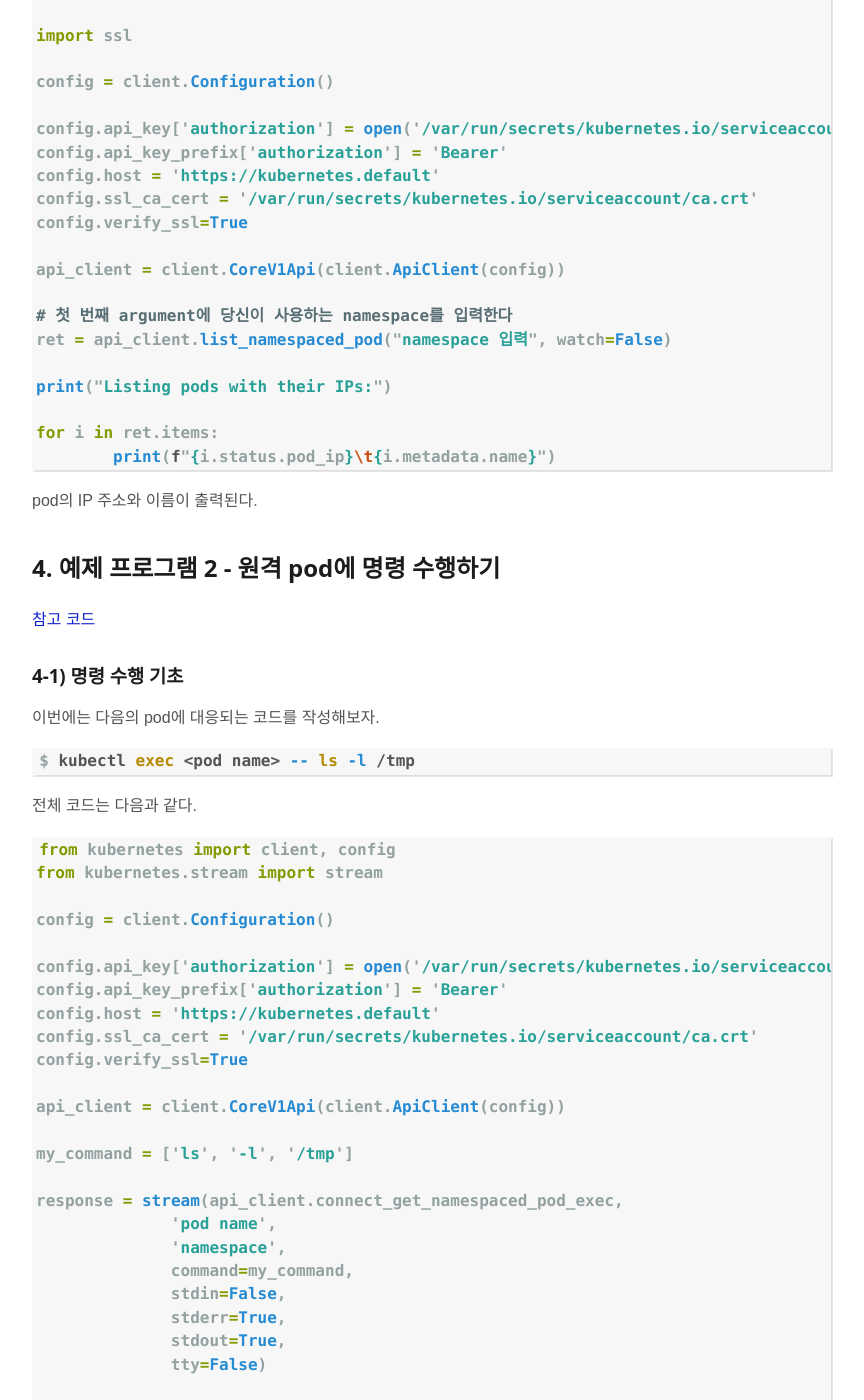
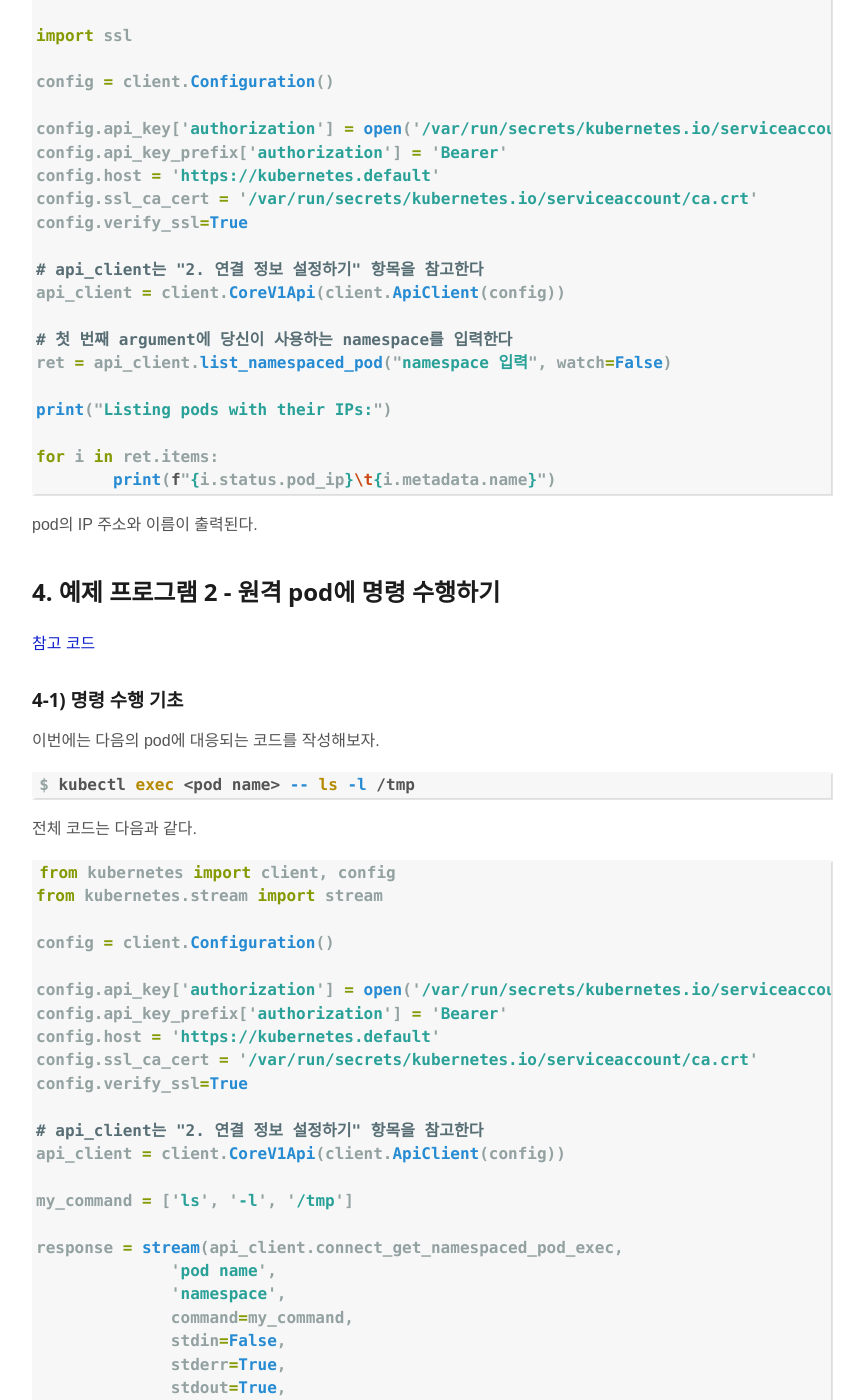
Before and after one commit to jason-heo/jason-heo.github.io, a Jekyll site: the page built from _posts/2020-12-19-kubernetes-python-api.md, in a window 1280 px wide and 1400 px high, scrolled down 3385 px. Shown: the whole window, without its empty margins (208-1072 px from the left). Built offline with Jekyll 4.4.1, drawn with Linux system fonts in a browser that asks for light colours; comment, search, counter and statistics services are not loaded; some of the changed text lies outside the part shown.

Commit message:
api_client 변수 생성 참고 안내

```diff
--- a/_posts/2020-12-19-kubernetes-python-api.md
+++ b/_posts/2020-12-19-kubernetes-python-api.md
@@ -157,6 +157,7 @@ config.host = 'https://kubernetes.default'
 config.ssl_ca_cert = '/var/run/secrets/kubernetes.io/serviceaccount/ca.crt'
 config.verify_ssl=True
 
+# api_client는 "2. 연결 정보 설정하기" 항목을 참고한다
 api_client = client.CoreV1Api(client.ApiClient(config))
 
 # 첫 번째 argument에 당신이 사용하는 namespace를 입력한다
@@ -196,6 +197,7 @@ config.host = 'https://kubernetes.default'
 config.ssl_ca_cert = '/var/run/secrets/kubernetes.io/serviceaccount/ca.crt'
 config.verify_ssl=True
 
+# api_client는 "2. 연결 정보 설정하기" 항목을 참고한다
 api_client = client.CoreV1Api(client.ApiClient(config))
 
 my_command = ['ls', '-l', '/tmp']
@@ -242,6 +244,7 @@ config.host = 'https://kubernetes.default'
 config.ssl_ca_cert = '/var/run/secrets/kubernetes.io/serviceaccount/ca.crt'
 config.verify_ssl=True
 
+# api_client는 "2. 연결 정보 설정하기" 항목을 참고한다
 api_client = client.CoreV1Api(client.ApiClient(config))
 
 my_command = ['ls', '-l', '/tmp', '/not-existing-dir']
```
